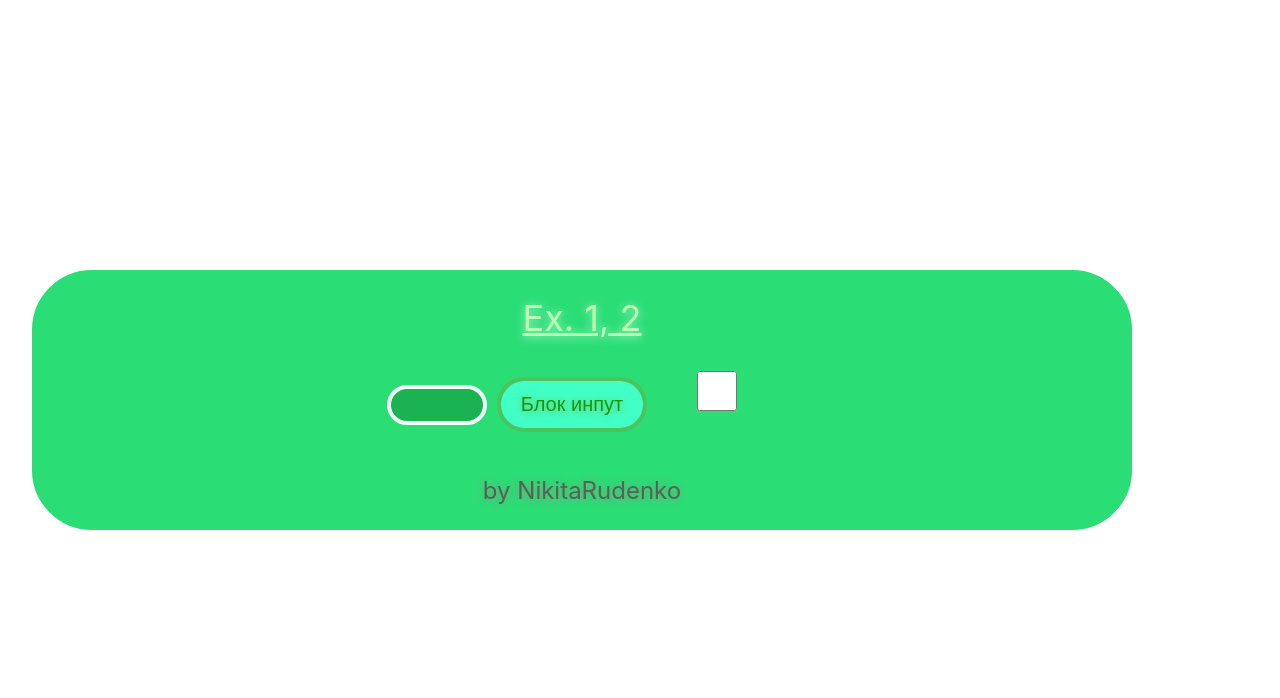
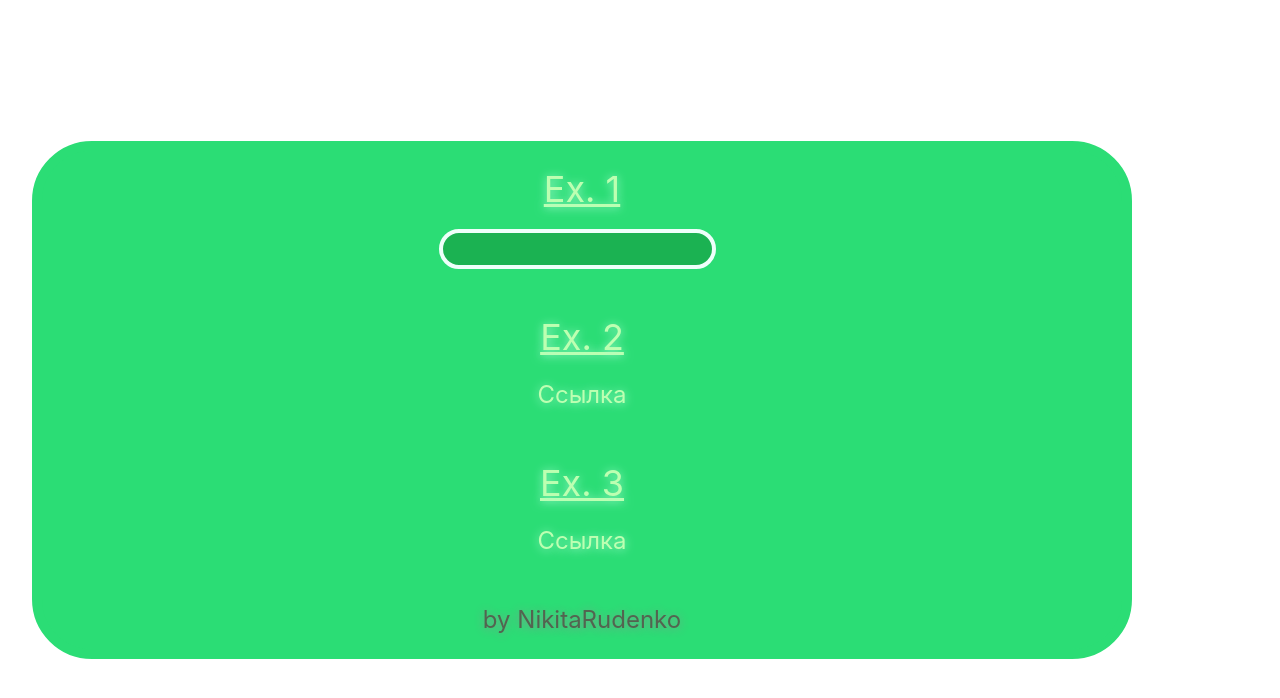
Before and after one commit to nickruden/vue3_base, a Vue app: page / in a window 1280 px wide. Shown: the top 698 px of the page. Built offline with nearby package versions, Linux system fonts and the light colour scheme.

Commit message:
Модификаторы клавиш в фреймворке Vue(Task_52)

```diff
--- a/src/App.vue
+++ b/src/App.vue
@@ -3,17 +3,46 @@
   name: "App",
   data() {
     return {
-      // Ex. 1, 2
-      disable: false,
-      block: 'Блок инпут',
-      unblock: 'Разбл инпут'
+      // Ex. 1
+      text1: ' ',
+
+      // Ex. 2
+      text2: 'Просто какой-то текст',
+
+      // Ex. 3
+      pushed: false,
+      text3: ' ',
     }
   },
 
   methods: {
-    // Ex. 1, 2
-    blockinp: function() {
-      this.disable = !this.disable;
+    // Ex. 1
+    submit: function () {
+      this.text1 = this.$refs.text1.value;
+    },
+
+    // Ex. 2
+    ctrl: function (event) {
+      if (event.ctrlKey) {
+        this.pushed = true;
+      }
+    },
+
+    // Ex. 3
+    right: function (event) {
+      if (!event.ctrlKey) {
+        this.text3 = 'Правая кнопка мыши';
+      }
+    },
+    left: function (event) {
+      if (!event.ctrlKey) {
+        this.text3 = 'Левая кнопка мыши';
+      }
+    },
+    middle: function (event) {
+      if (!event.ctrlKey) {
+        this.text3 = 'Средняя кнопка мыши';
+      }
     }
   }
 }
@@ -21,13 +50,25 @@
 
 <template>
   <div id="main">
-    <!-- Ex. 1, 2 -->
+    <!-- Ex. 1 -->
     <div>
-      <h2>Ex. 1, 2</h2>
-      <input type="name" :disabled="disable">
-      <button @click="blockinp"> {{!disable ? block : unblock }}</button>
+      <h2>Ex. 1</h2>
+      <input type="text" @keyup.enter="submit" ref="text1">
+      <p>{{ text1 }}</p>
+    </div>
 
-      <input type="checkbox" @click="blockinp">
+    <!-- Ex. 2 -->
+    <div>
+      <h2>Ex. 2</h2>
+      <a href="#" @click="ctrl"> Ссылка </a>
+      <p v-if="pushed">{{ text2 }}</p>
+    </div>
+
+    <!-- Ex. 3 -->
+    <div>
+      <h2>Ex. 3</h2>
+      <a href="#" @click.right="right" @click.left="left" @click.middle="middle"> Ссылка </a>
+      <p>{{ text3 }}</p>
     </div>
 
     <p id="endword">by NikitaRudenko</p>
@@ -108,7 +149,7 @@
 
   #main input{
     font-size: 20px;
-    width: 100px;
+    max-width: 500px;
     height: 40px;
     border-radius: 20px;
     border: 4px solid rgb(238, 255, 250);
```
